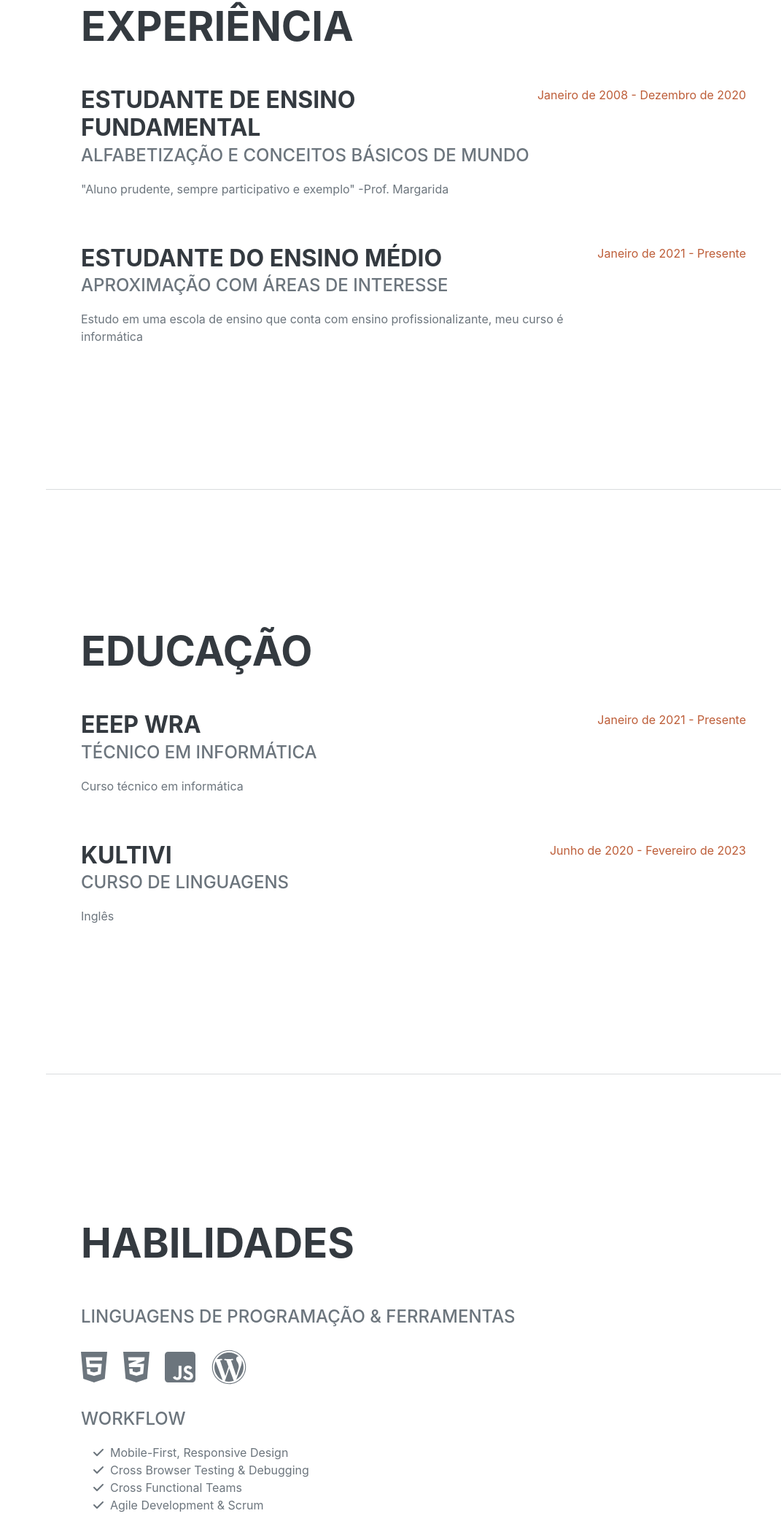
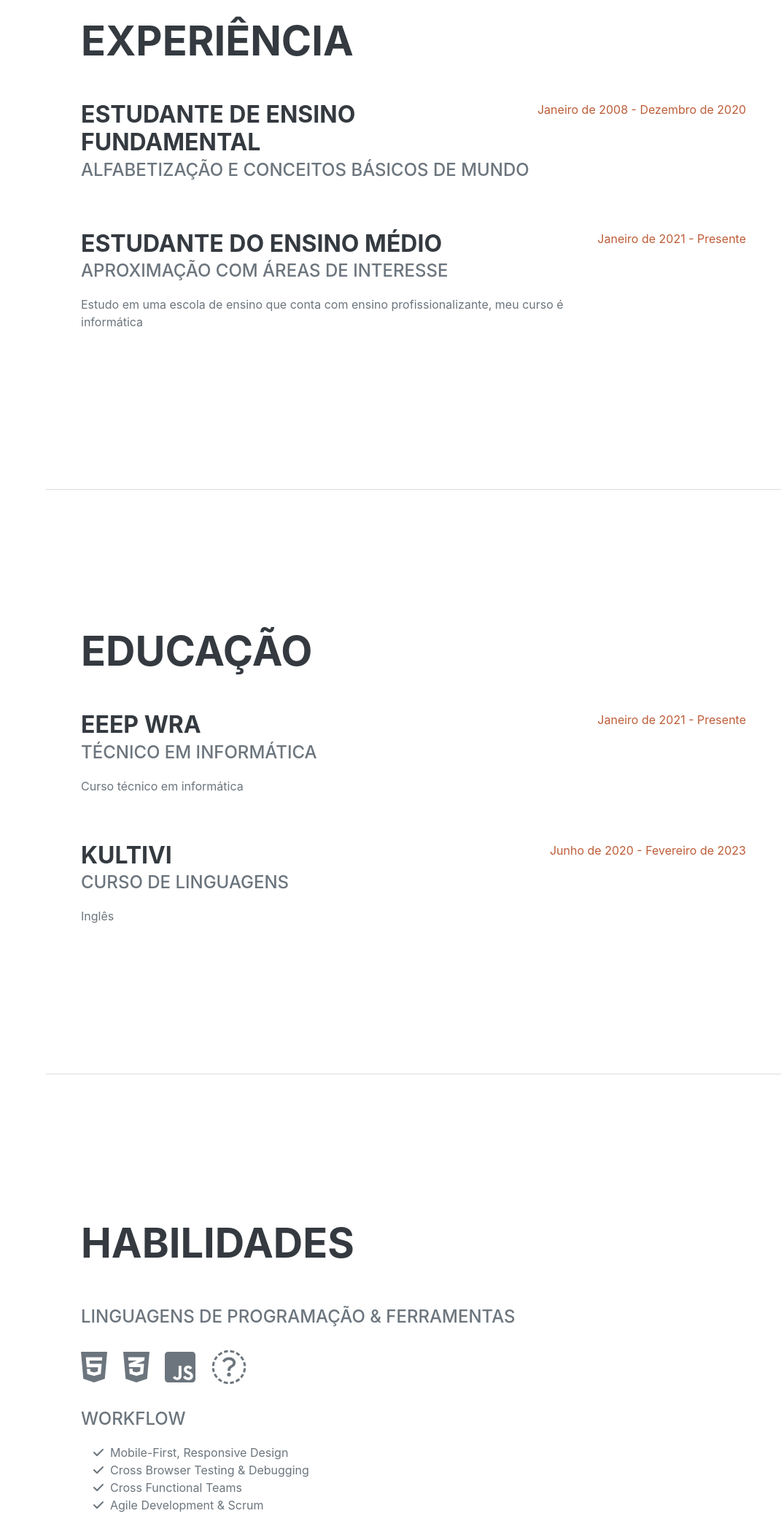
Before and after one commit to Kayykky/kayykky.github.io, a plain HTML site: page resume/index.html in a window 1280 px wide. Shown: the part 931-3008 px from the top of the page at 73% size, without its empty margins (209-1280 px from the left). Drawn offline with nearby package versions, Linux system fonts and the light colour scheme; a web font is replaced by a local one.

Commit message:
Update index.html

```diff
--- a/resume/index.html
+++ b/resume/index.html
@@ -1,5 +1,5 @@
 <!DOCTYPE html>
-<html lang="en">
+<html lang="pt-br">
     <head>
         <meta charset="utf-8" />
         <meta name="viewport" content="width=device-width, initial-scale=1, shrink-to-fit=no" />
@@ -65,7 +65,6 @@
                         <div class="flex-grow-1">
                             <h3 class="mb-0">Estudante de ensino fundamental</h3>
                             <div class="subheading mb-3">Alfabetização e conceitos básicos de mundo</div>
-                            <p>"Aluno prudente, sempre participativo e exemplo" -Prof. Margarida</p>
                         </div>
                         <div class="flex-shrink-0"><span class="text-primary">Janeiro de 2008 - Dezembro de 2020</span></div>
                     </div>
@@ -114,7 +113,7 @@
                         <li class="list-inline-item"><i class="fab fa-html5"></i></li>
                         <li class="list-inline-item"><i class="fab fa-css3-alt"></i></li>
                         <li class="list-inline-item"><i class="fab fa-js-square"></i></li>
-                        <li class="list-inline-item"><i class="fab fa-wordpress"></i></li>
+                        <li class="list-inline-item"><i class="fab fa-jquery"></i></li>
                     </ul>
                     <div class="subheading mb-3">Workflow</div>
                     <ul class="fa-ul mb-0">
```
